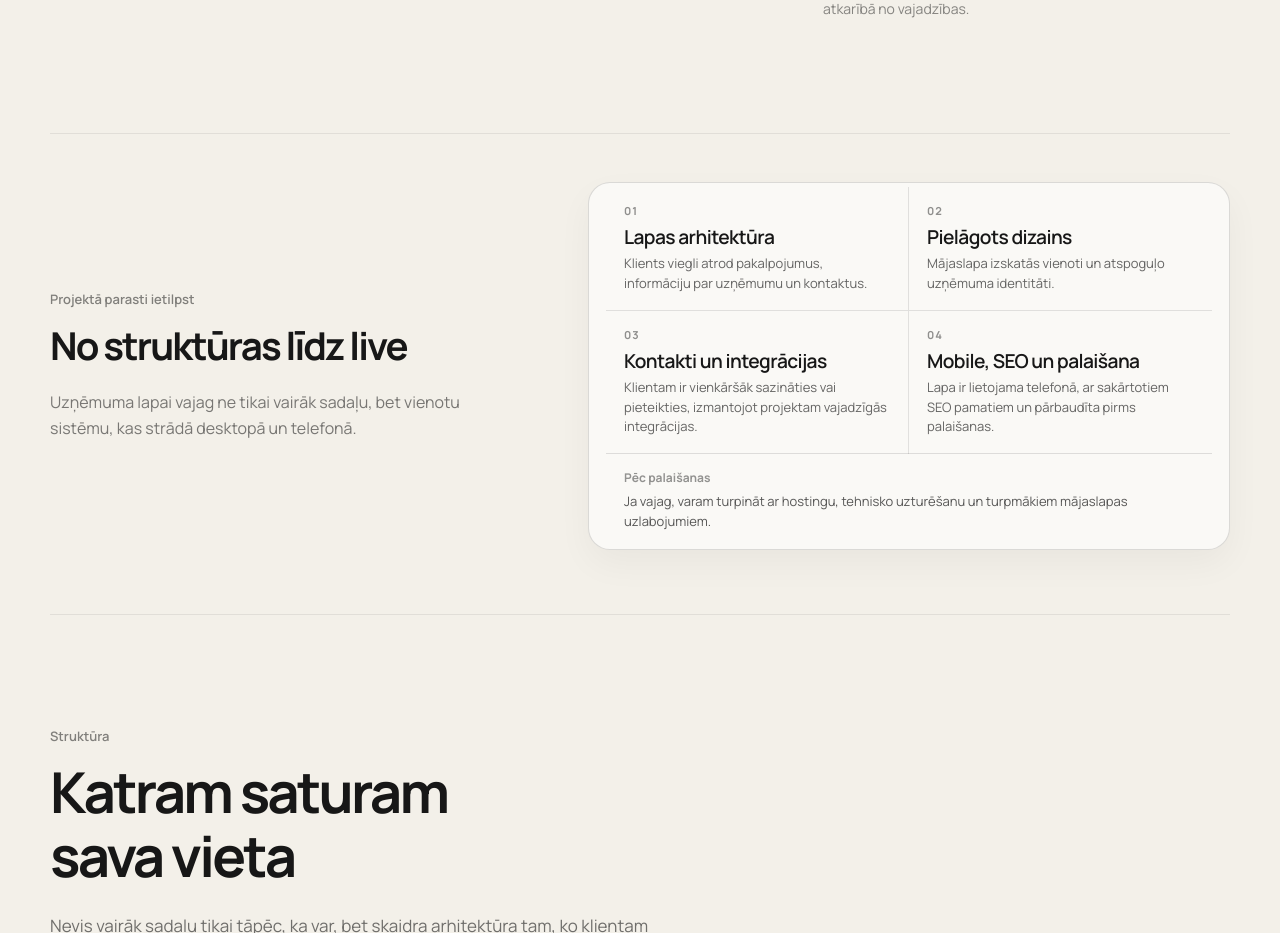
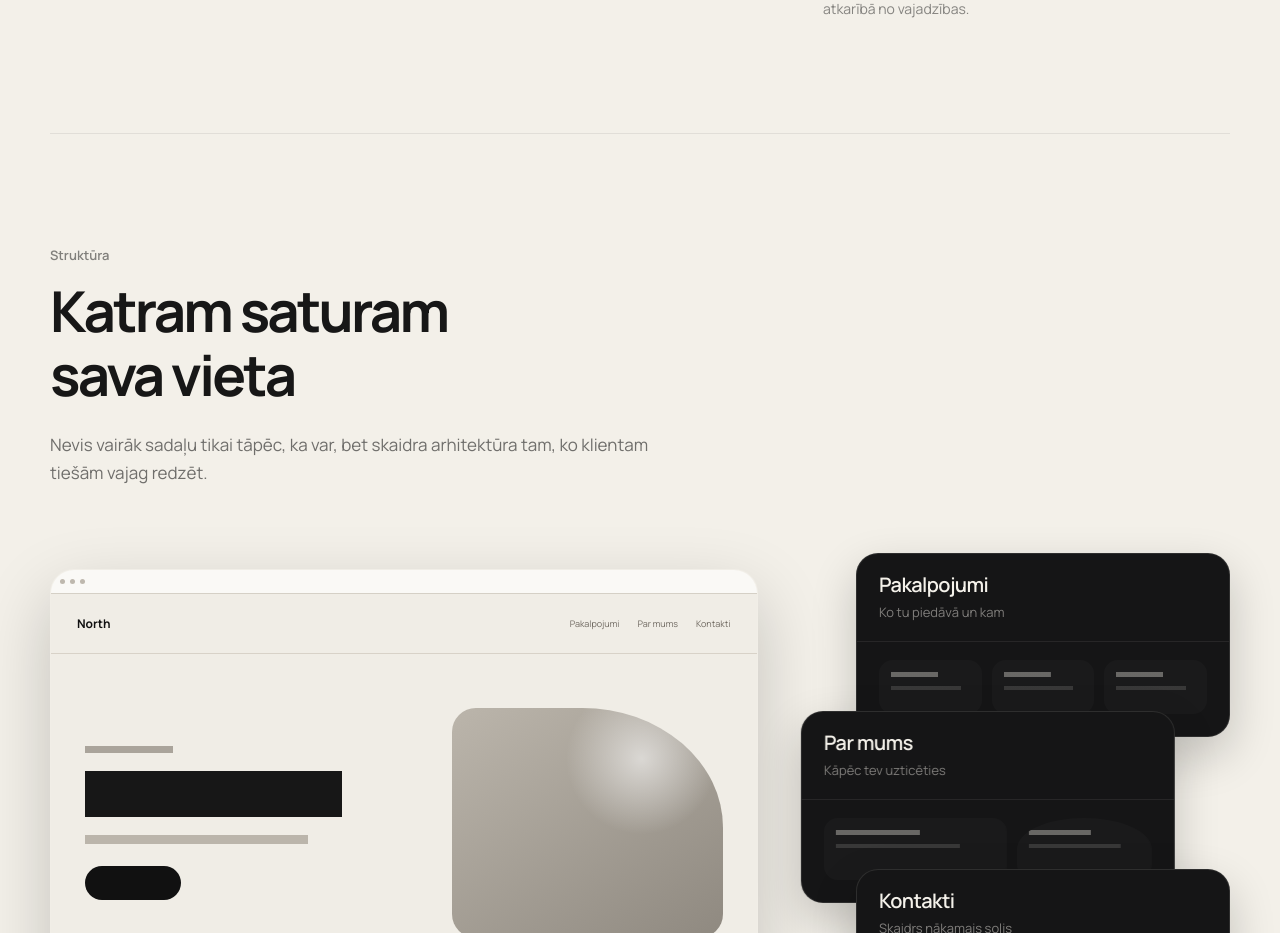
Before and after one commit to davisl24/WEBSITEAGENCY, a Next.js app: page /pakalpojumi/uznemuma-majaslapa in a window 1280 px wide. Shown: the part 1580-2513 px from the top of the page. Built offline with nearby package versions, Linux system fonts and the light colour scheme.

Commit message:
Remove duplicated service delivery block from uznemuma-majaslapa

```diff
--- a/app/pakalpojumi/uznemuma-majaslapa/page.tsx
+++ b/app/pakalpojumi/uznemuma-majaslapa/page.tsx
@@ -2,7 +2,6 @@ import type { Metadata } from "next";
 import RevealOnView from "../../components/RevealOnView";
 import ThemeToggle from "../../components/ThemeToggle";
 import ServicesDropdown from "../../components/ServicesDropdown";
-import ServiceDelivery from "../../components/ServiceDelivery";
 
 export const metadata: Metadata = {
   title: "Uzņēmuma mājaslapas izstrāde | Kestrel",
@@ -109,18 +108,7 @@ export default function CompanyWebsitePage() {
         </div>
       </section>
 
-      <ServiceDelivery
-        compact
-        id="delivery-title"
-        title="No struktūras līdz live"
-        description="Uzņēmuma lapai vajag ne tikai vairāk sadaļu, bet vienotu sistēmu, kas strādā desktopā un telefonā."
-        items={[
-          { title: "Lapas arhitektūra", text: "Klients viegli atrod pakalpojumus, informāciju par uzņēmumu un kontaktus." },
-          { title: "Pielāgots dizains", text: "Mājaslapa izskatās vienoti un atspoguļo uzņēmuma identitāti." },
-          { title: "Kontakti un integrācijas", text: "Klientam ir vienkāršāk sazināties vai pieteikties, izmantojot projektam vajadzīgās integrācijas." },
-          { title: "Mobile, SEO un palaišana", text: "Lapa ir lietojama telefonā, ar sakārtotiem SEO pamatiem un pārbaudīta pirms palaišanas." }
-        ]}
-      />
+
 
       <section className="service-page-section company-structure-section" id="struktura" aria-labelledby="company-structure-title">
         <div className="company-structure-intro">
@@ -201,8 +189,6 @@ export default function CompanyWebsitePage() {
       </section>
 
 
-
-
       <section className="service-page-section service-process-section" aria-labelledby="company-process-title">
         <div className="service-process-intro">
           <RevealOnView className="service-process-kicker">
```
